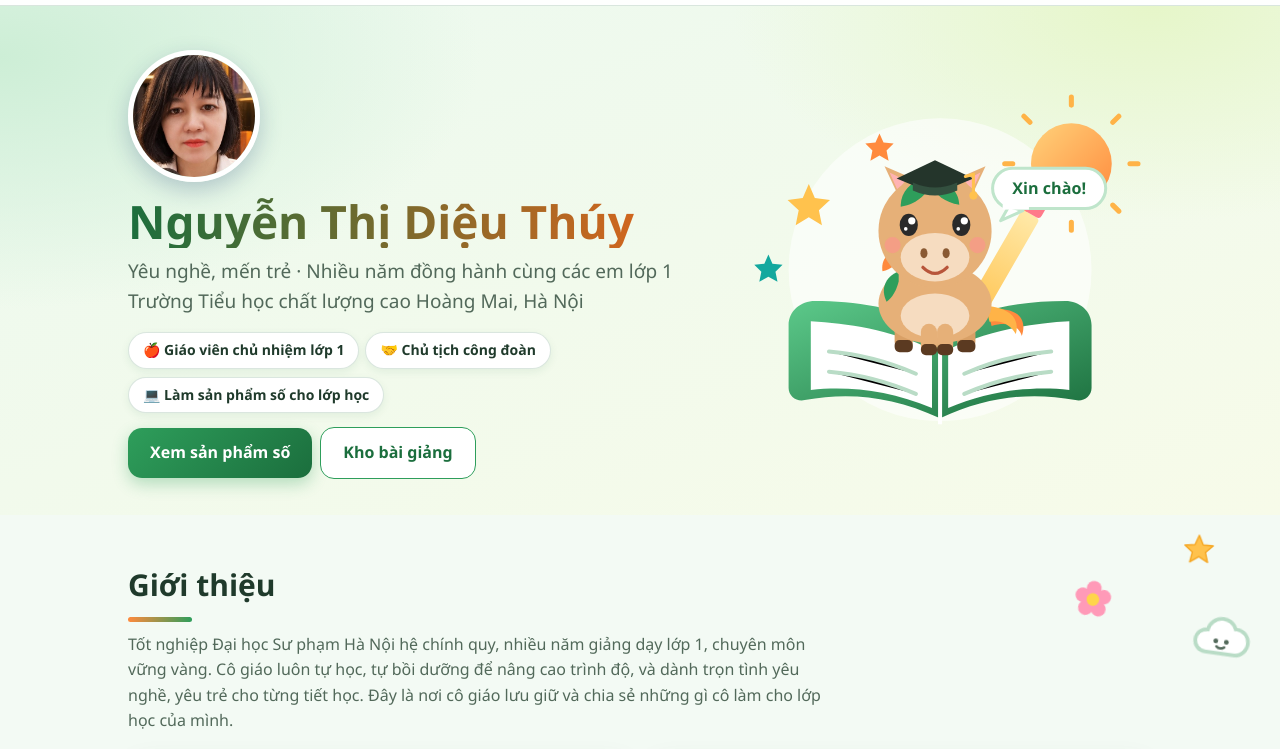
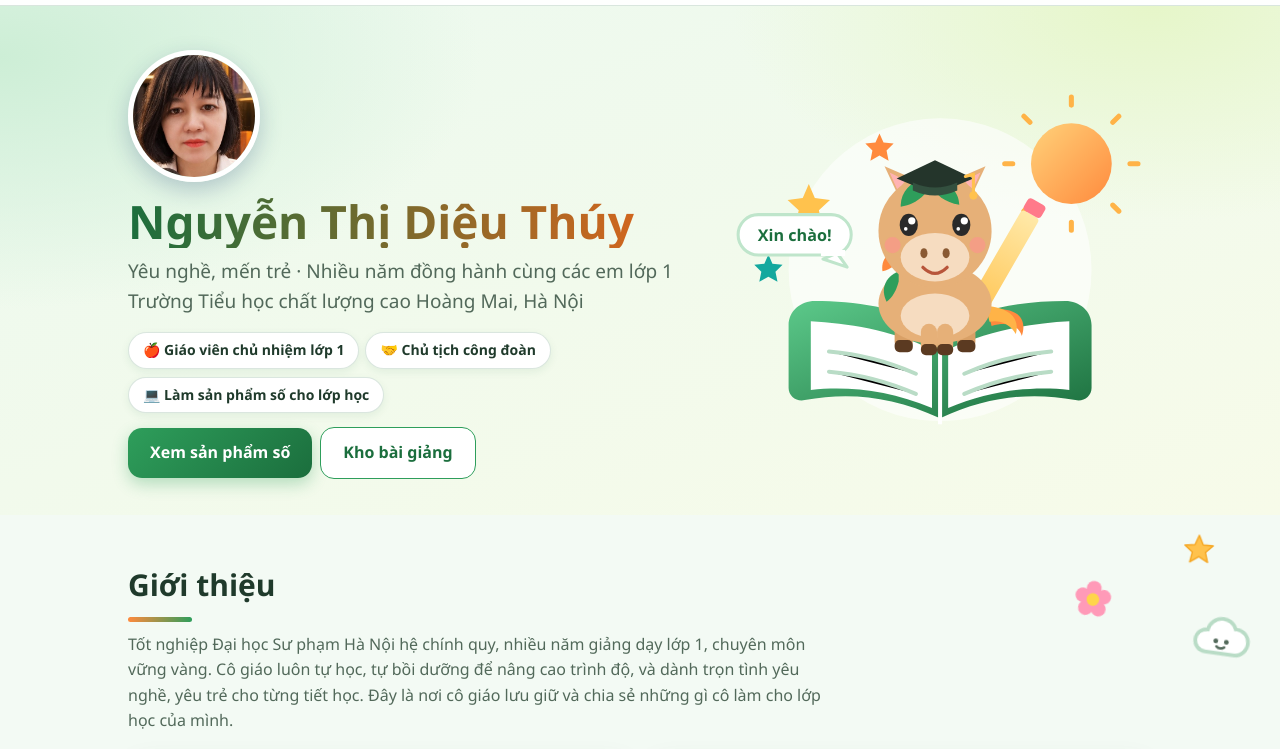
Before and after one commit to dieuthuy78hoangmai-lgtm/DIEUTHUY-HOANGMAI, a plain HTML site: page index.html in a window 1280 px wide. Shown: the part 51-800 px from the top of the page. Drawn offline with Linux system fonts and the light colour scheme.

Commit message:
Add files via upload

```diff
--- a/index.html
+++ b/index.html
@@ -136,7 +136,7 @@ section{position:relative;overflow:hidden}
       <path d="M-22 -48v8q22 10 44 0v-8q-22 10-44 0z" fill="#33503f"/>
       <path d="M30 -54l8 -2v18" stroke="#ffc24d" stroke-width="3" fill="none" stroke-linecap="round"/><circle cx="38" cy="-35" r="4" fill="#ffc24d"/>
     </g>
-    <g class="noi" transform="translate(262 78)"><rect x="0" y="0" width="112" height="40" rx="20" fill="#fff" stroke="#bfe5cb" stroke-width="3"/><path d="M16 38l-8 14 22-10z" fill="#fff" stroke="#bfe5cb" stroke-width="3" stroke-linejoin="round"/><path d="M10 38h26" stroke="#fff" stroke-width="6"/><text x="56" y="26" text-anchor="middle" font-family="Segoe UI,Arial" font-weight="800" font-size="16" fill="#1b6e3d">Xin chào!</text></g>
+    <g class="noi" transform="translate(10 124)"><rect x="0" y="0" width="112" height="40" rx="20" fill="#fff" stroke="#bfe5cb" stroke-width="3"/><path d="M98 38l10 14-24-8z" fill="#fff" stroke="#bfe5cb" stroke-width="3" stroke-linejoin="round"/><path d="M82 38h24" stroke="#fff" stroke-width="6"/><text x="56" y="26" text-anchor="middle" font-family="Segoe UI,Arial" font-weight="800" font-size="16" fill="#1b6e3d">Xin chào!</text></g>
   </svg>
 </div></div>
 
```
